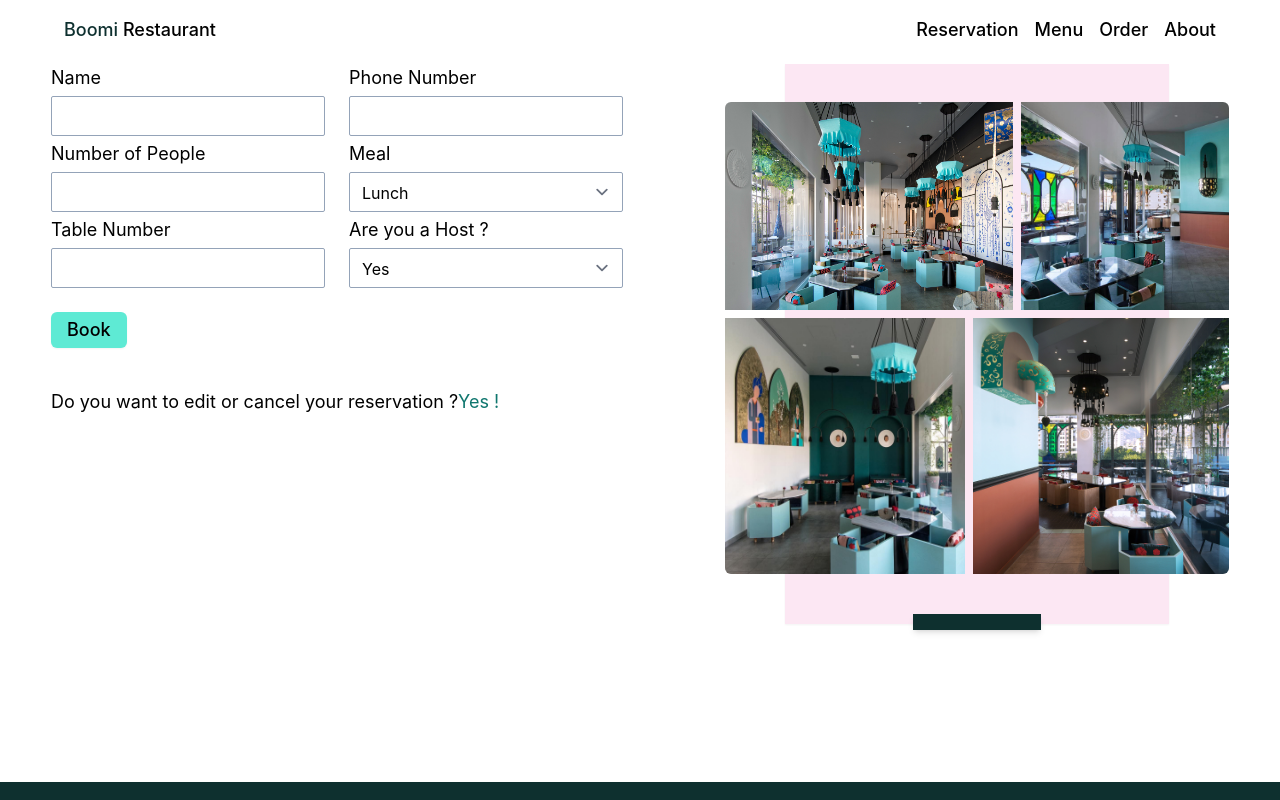
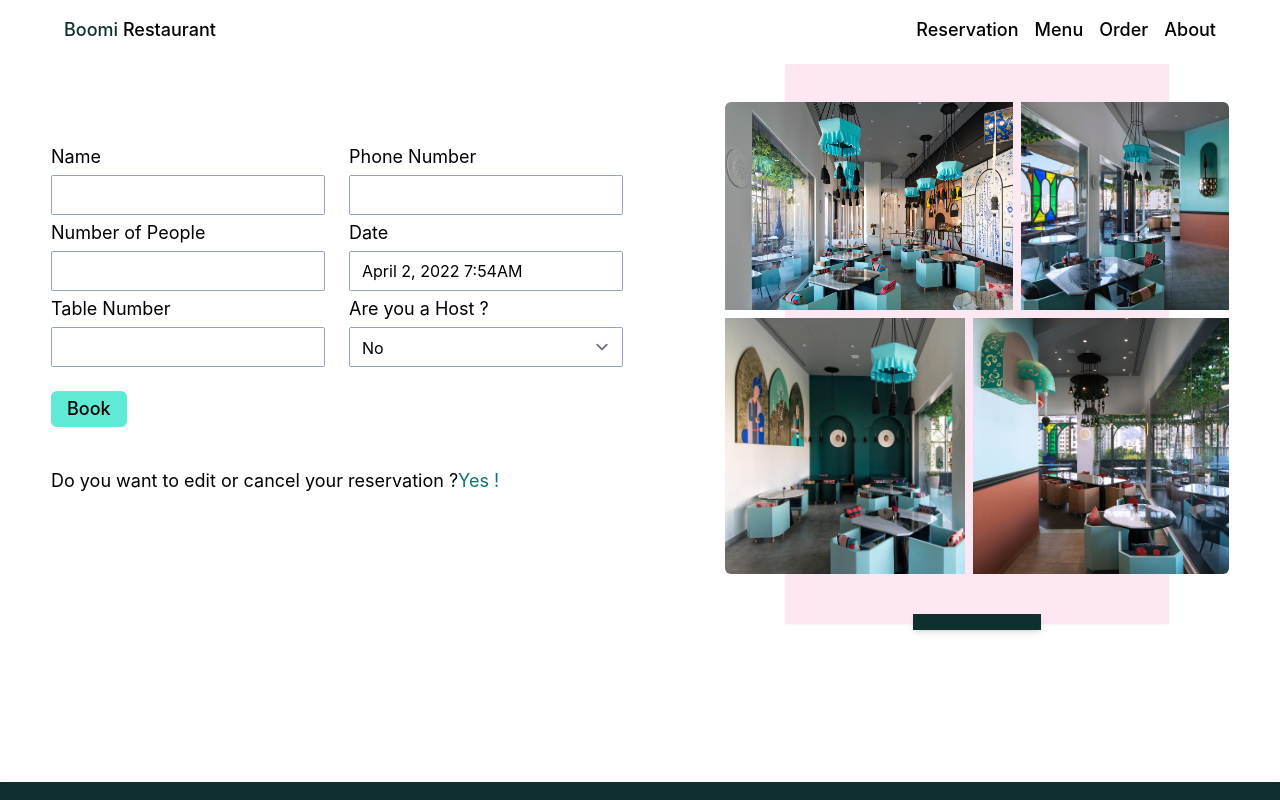
Before and after one commit to MitraKhorshidi/BoomiRestaurant, a Next.js app: page /reservation in a window 1280 px wide. Shown: the top 800 px of the page. Built offline with nearby package versions, Linux system fonts and the light colour scheme.

Commit message:
making reservation

```diff
--- a/components/reservation.js
+++ b/components/reservation.js
@@ -1,15 +1,19 @@
-import Link from "next/link";
 import { useState } from "react";
-import Button from "./button";
+import ReactDatePicker from "react-datepicker";
+import "react-datepicker/dist/react-datepicker.css"
 
 const Reservation = () =>{
+
+
+    const [date , setdate] = useState(new Date());
 
     const [edit , showEdit] = useState(false);
     const editPart =()=>{showEdit(true);}
 
 
+
     return(
-        <div className="flex flex-col gap-y-10 ">
+        <div className="flex flex-col gap-y-10 justify-center">
             <form className="flex flex-row gap-x-6 text-lg font-normal ">
                 <div className="flex flex-col gap-y-1">
                     <p>Name</p>
@@ -23,15 +27,12 @@ const Reservation = () =>{
                 <div className="flex flex-col gap-y-1">
                     <p>Phone Number</p>
                     <input type="number" className="border-1 border-slate-400 rounded-sm focus:border-black focus:ring-0 h-10"/>
-                    <p>Meal</p>
-                    <select className="border-1 border-slate-400 rounded-sm focus:border-black focus:ring-0 h-10">
-                        <option>Lunch</option>
-                        <option>Dinner</option>
-                    </select>
+                    <p>Date</p>
+                    <ReactDatePicker showTimeSelect dateFormat="MMMM d, yyyy h:mmaa" selected={date} onChange={(date) => setdate(date)} className="border-1 border-slate-400 rounded-sm focus:border-black focus:ring-0 h-10"/>
                     <p>Are you a Host ?</p>
                     <select className="border-1 border-slate-400 rounded-sm focus:border-black focus:ring-0 h-10">
                         <option>Yes</option>
-                        <option>No</option>
+                        <option selected>No</option>
                     </select>
                 </div>
             </form>
--- a/package.json
+++ b/package.json
@@ -12,6 +12,7 @@
     "classnames": "^2.3.1",
     "next": "12.0.9",
     "react": "17.0.2",
+    "react-datepicker": "^4.8.0",
     "react-dom": "17.0.2",
     "react-icons": "^4.4.0"
   },
```
